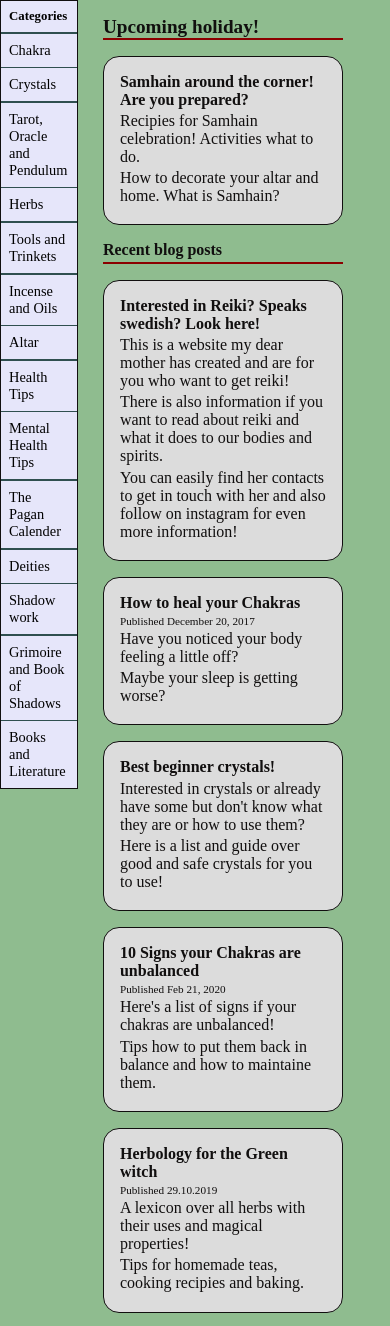
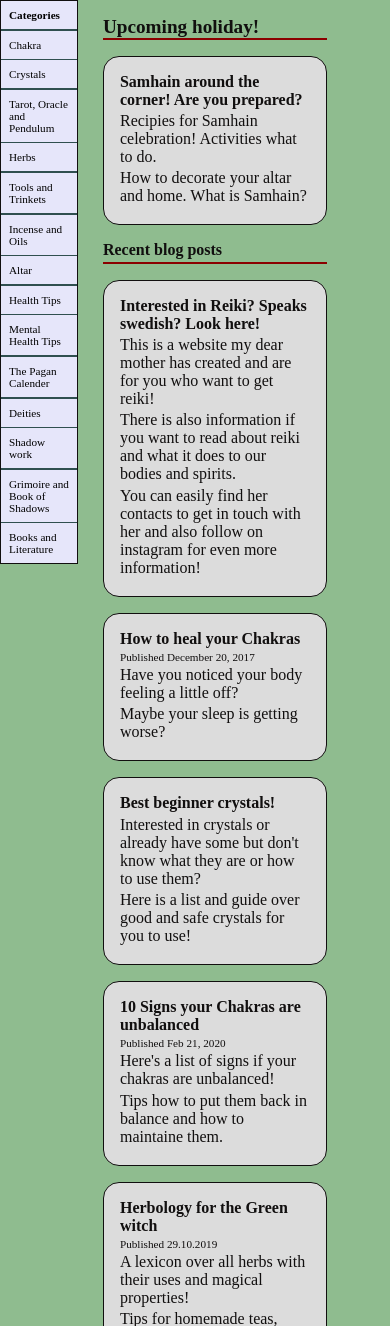
Before and after one commit to FrozenSayuu/FinalProjectCourse1, a PHP site: page /html/blog.html in a window 390 px wide. Shown: the part 64-1390 px from the top of the page. Run offline with PHP 8.4, Linux system fonts and the light colour scheme.

Commit message:
Small fixes to 350px responsive

```diff
--- a/css/blog.css
+++ b/css/blog.css
@@ -237,7 +237,7 @@ article a
 
     .blog
     {
-        width: 30ch;
+        width: 28ch;
         padding-left: 8%;
     }
 
@@ -372,12 +372,12 @@ article a
 
     .side
     {
-        font-size: 0.9rem;
+        font-size: 0.7rem;
     }
 
     .side h2
     {
-        font-size: 0.8rem;
+        font-size: 0.7rem;
     }
 
     .side li
```
